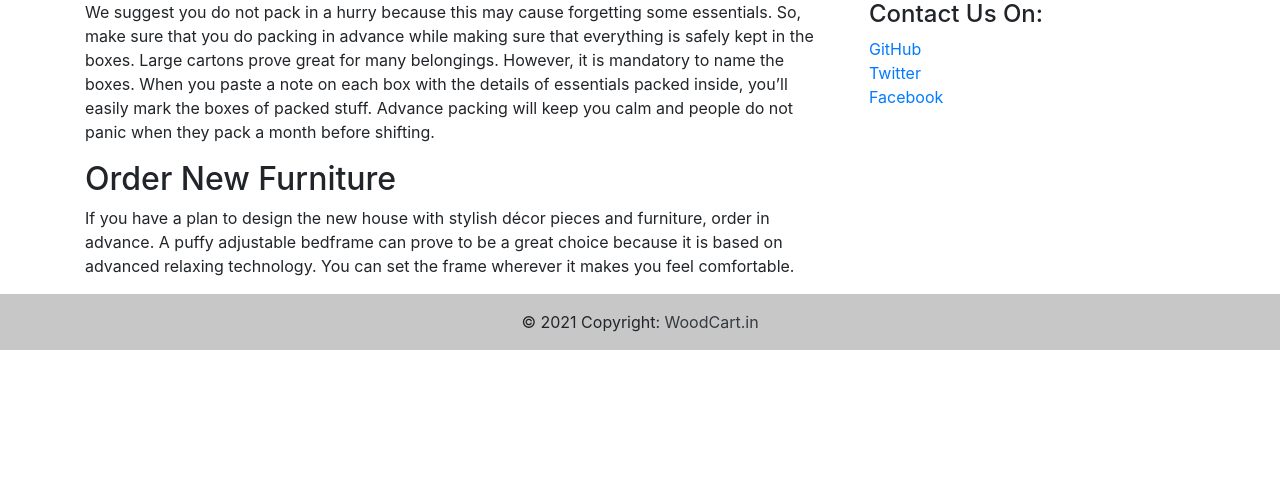
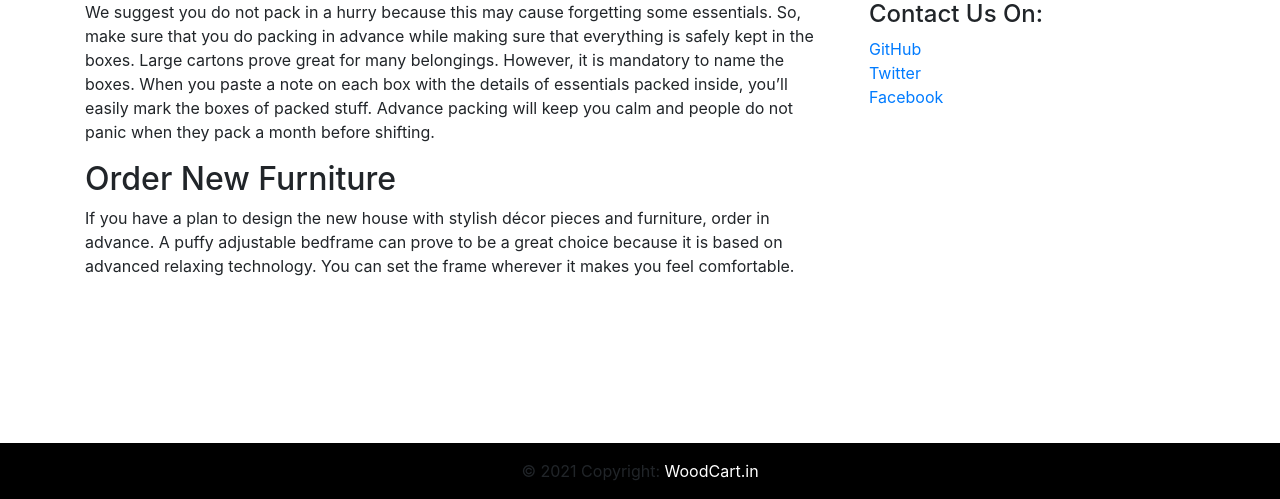
Before and after one commit to snehal2196/Ecommerce-Site, a Django app: page /blog/blogpost/1 in a window 1280 px wide. Shown: the part 301-800 px from the top of the page. Run offline with Django 3.2, Linux system fonts and the light colour scheme; data comes from the database, SQL or seed files in the repository; some libraries are stand-ins or nearby versions.

Commit message:
Update base.html

```diff
--- a/mac/blog/templates/blog/base.html
+++ b/mac/blog/templates/blog/base.html
@@ -11,7 +11,13 @@
 
     <title>{% block title %} {% endblock title %}- WoodCart</title>
       <style>
-        {% block css %} {% endblock css %}
+        {% block css %}
+         footer{
+          position:fixed;
+          bottom:0;
+          width:100%;
+        }
+        {% endblock css %}
   </style>
 
 <script async defer crossorigin="anonymous" src="https://connect.facebook.net/en_GB/sdk.js#xfbml=1&version=v12.0" nonce="HUjRYpgw"></script>
@@ -80,9 +86,9 @@ $(document).ready(function(){
 </script>
     <footer class="bg-light text-center text-lg-start">
   <!-- Copyright -->
-  <div class="text-center p-3" style="background-color: rgba(0, 0, 0, 0.2);">
+  <div class="text-center p-3" style="background-color: black;">
     © {% now "Y" %} Copyright:
-    <a class="text-dark" href="/">WoodCart.in</a>
+    <a class="text-white" href="/">WoodCart.in</a>
   </div>
   <!-- Copyright -->
 </footer>
```
